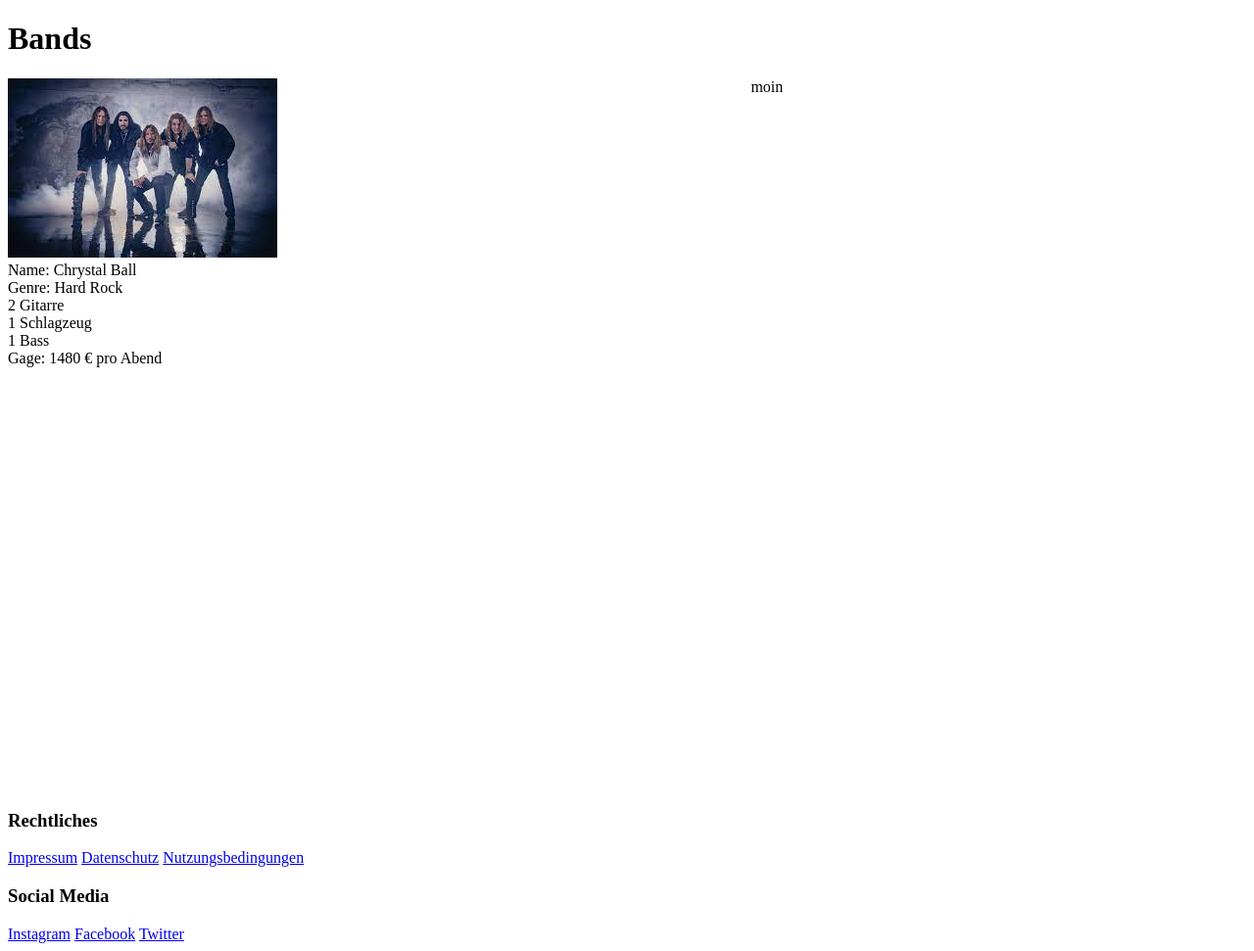
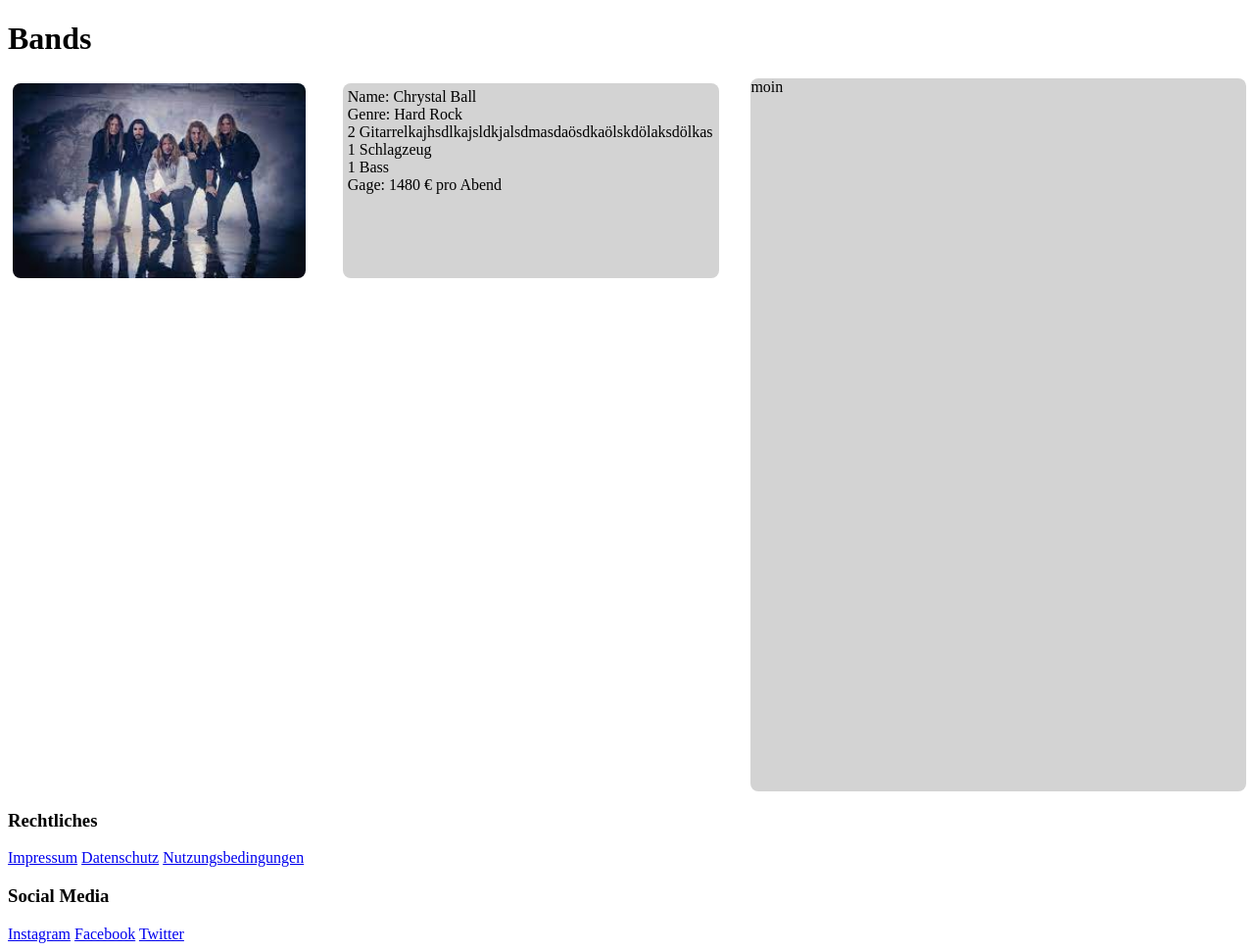
Before and after one commit to moritzscheer/ham, a PHP site: page /bands.php in a window 1280 px wide. Shown: the part 122-1093 px from the top of the page at 98% size. Run offline with PHP 8.4, Linux system fonts and the light colour scheme.

Commit message:
first item view

```diff
--- a/bands.php
+++ b/bands.php
@@ -12,37 +12,23 @@
     <div id="item-list-view">
         <div id="item-list">
             <div id="item">
-                <div>
-                    <img src="images/band.jpg" alt="bandImage"/>
-                </div>
-                <div>
-                      <span>
-            Name: Chrystal Ball
-        </span>
+                <img id="item-image" src="images/band.jpg" alt="bandImage"/>
+                <div id="item-description">
+                    <span>Name: Chrystal Ball</span>
                     <br>
-                    <span>
-              Genre: Hard Rock
-        </span>
+                    <span>Genre: Hard Rock</span>
                     <br>
-                    <span>
-           2 Gitarre
-        </span>
+                    <span>2 Gitarrelkajhsdlkajsldkjalsdmasdaösdkaölskdölaksdölkas</span>
                     <br>
-                    <span>
-             1 Schlagzeug
-        </span>
+                    <span>1 Schlagzeug</span>
                     <br>
-                    <span>
-            1 Bass
-        </span>
+                    <span>1 Bass</span>
                     <br>
-                    <span>
-            Gage: 1480 € pro Abend
-        </span>
+                    <span>Gage: 1480 € pro Abend</span>
                 </div>
             </div>
         </div>
-        <div>
+        <div id="item-details">
             moin
         </div>
     </div>
--- a/css/format.css
+++ b/css/format.css
@@ -3,6 +3,10 @@
     display: grid;
     grid-template-columns: auto auto auto;
     grid-template-rows: auto auto auto;
+}
+
+.main {
+    font: 16px "Roboto Light";
 }
 
 
@@ -106,3 +110,28 @@ footer {
     flex-direction: column;
     overflow: auto;
 }
+#item {
+    display: inline-flex;
+    flex-wrap: wrap;
+    padding: 5px 5px 5px 5px;
+}
+
+#item-image {
+    border-radius: 8px;
+    width: 40%;
+}
+
+#item-description {
+    margin-left: 5%;
+    background-color: lightgray;
+    padding: 5px;
+    border-radius: 8px;
+    width: 50%;
+    text-overflow: ellipsis;
+    overflow: hidden;
+}
+
+#item-details {
+    background-color: lightgray;
+    border-radius: 8px;
+}
```
